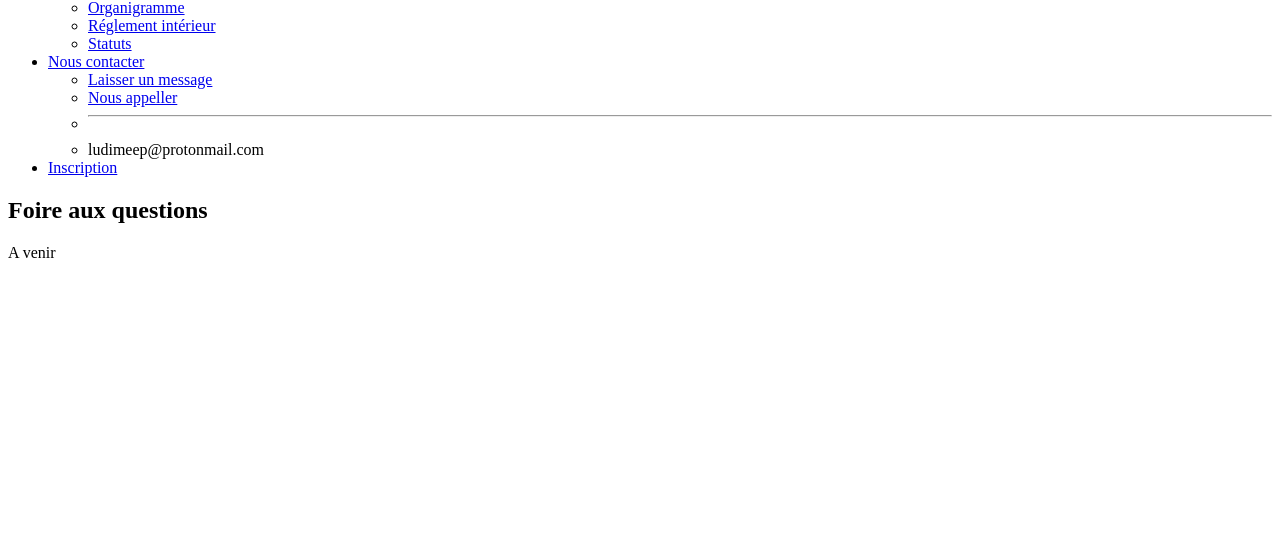
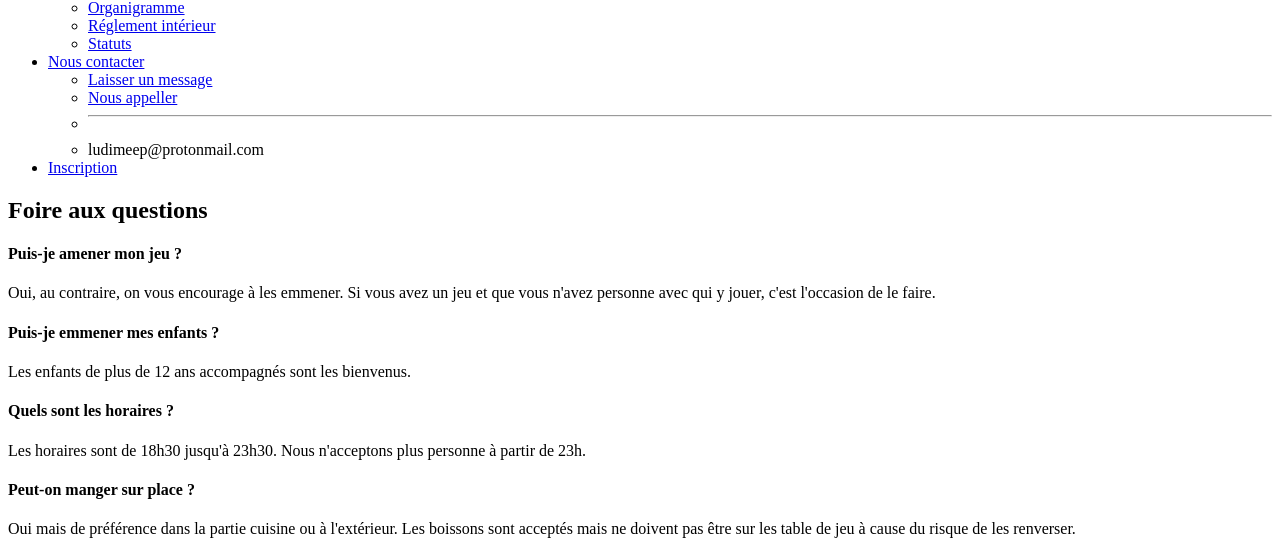
Before and after one commit to Kypli/Ludimeep, a Symfony app: template templates/asso/faq/index.html.twig in a window 1280 px wide. Shown: the part 340-886 px from the top of the page. Before the commit the page ends 598 px from the top, so only its background shows below. Run offline with Twig, Linux system fonts and the light colour scheme; the template is opened without the code that fills it, so the values that code supplies are empty; some libraries are stand-ins or nearby versions.

Commit message:
feat(faq):Rajout de questions

```diff
--- a/templates/asso/faq/index.html.twig
+++ b/templates/asso/faq/index.html.twig
@@ -19,12 +19,29 @@
 			<div class='col-12'>
 				<h2 class='center souligne'>Foire aux questions</h2>
 			</div>
-		</div>
-		<div class='row center'>
-			<div class='col-12'>
-				A venir
+
+			{# QUESTIONS #}
+			<div class='col-12 mb-4 mt-2'>
+				<h4 class='italique'>Puis-je amener mon jeu ?</h4>
+				<div>Oui, au contraire, on vous encourage à les emmener. Si vous avez un jeu et que vous n'avez personne avec qui y jouer, c'est l'occasion de le faire.</div>
+			</div>
+
+			<div class='col-12 mb-4 mt-2'>
+				<h4 class='italique'>Puis-je emmener mes enfants ?</h4>
+				<div>Les enfants de plus de 12 ans accompagnés sont les bienvenus.</div>
+			</div>
+
+			<div class='col-12 mb-4 mt-2'>
+				<h4 class='italique'>Quels sont les horaires ?</h4>
+				<div>Les horaires sont de 18h30 jusqu'à 23h30. Nous n'acceptons plus personne à partir de 23h.</div>
+			</div>
+
+			<div class='col-12 mb-4 mt-2'>
+				<h4 class='italique'>Peut-on manger sur place ?</h4>
+				<div>Oui mais de préférence dans la partie cuisine ou à l'extérieur. Les boissons sont acceptés mais ne doivent pas être sur les table de jeu à cause du risque de les renverser.</div>
 			</div>
 		</div>
+
 	</div>
 
 {% endblock %}
--- a/templates/home/index.html.twig
+++ b/templates/home/index.html.twig
@@ -48,7 +48,8 @@
 					{# {{ app.user.username|capitalize }} #}
 					et bienvenue sur le site de l'association de jeux de société : Ludi-Meep'
 				</div>
-				<div class='mb-3'>Nous serons ravis de vous accueillir pour notre ouverture prochaine le 19 avril 2022 à partir de 18h30 à la mairie de Baule</div>
+				<div class='mb-3'>Nous serons ravis de vous accueillir pour notre ouverture prochaine le 19 avril 2022<br /> à partir de 18h30.</div>
+				<div class='mb-3'>4 Rue Jean Bordier, 45130 Baule. Batiment annexe gauche de la mairie.</div>
 				<img class='img_event'src="{{ asset('build/image/event/flyer.jpg') }}">
 			</section>
 
```
Also changed, not shown: 1 other file.
